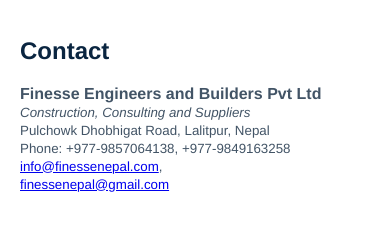
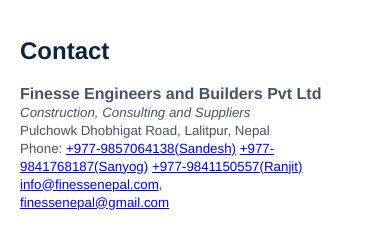
Before and after one commit to finessenepal/finessenepal.github.io, a plain HTML site: page index.html in a window 390 px wide. Shown: the part 1728-1955 px from the top of the page. Drawn offline with Linux system fonts and the light colour scheme; grey boxes are pictures that could not be loaded.

Commit message:
phone number change

```diff
--- a/index.html
+++ b/index.html
@@ -306,7 +306,11 @@
                     <br>
                     Pulchowk Dhobhigat Road, Lalitpur, Nepal
                     <br>
-                    Phone: +977-9857064138, +977-9849163258
+                    Phone:
+                    <a href="tel:+9779857064138">+977-9857064138(Sandesh)</a>
+                    <a href="tel:+9779841768187">+977-9841768187(Sanyog)</a>
+                    <a href="tel:+9779841150557">+977-9841150557(Ranjit)</a>
+
                     <br>
                     <!-- email to -->
                     <a href="mailto:info@finessenepal.com">info@finessenepal.com</a>,
```
